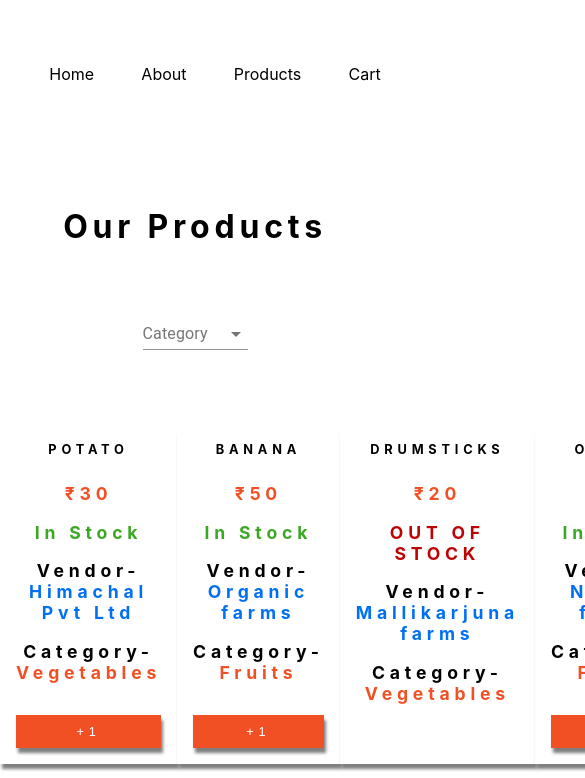
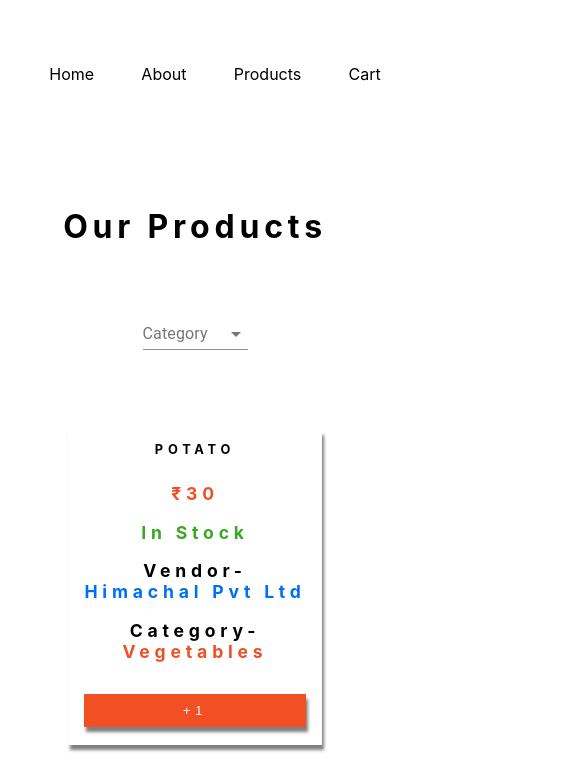
Before and after one commit to arunpratapsingh17/food_bazaar, a React (Create React App) app: page /products in a window 390 px wide. Shown: the top 778 px of the page, 585 px wide, since content can reach past the window. Built offline with nearby package versions, Linux system fonts and the light colour scheme.

Commit message:
Responsive layout

```diff
--- a/src/App.css
+++ b/src/App.css
@@ -338,5 +338,11 @@
 }
 .all-products{
   display: flex;
-  justify-content: space-evenly;
+  justify-content: space-around;
+  flex-flow: wrap;
 }
+@media screen and (width: 320px) {
+  .all-products{
+    width: 40%;
+  }
+}
```
